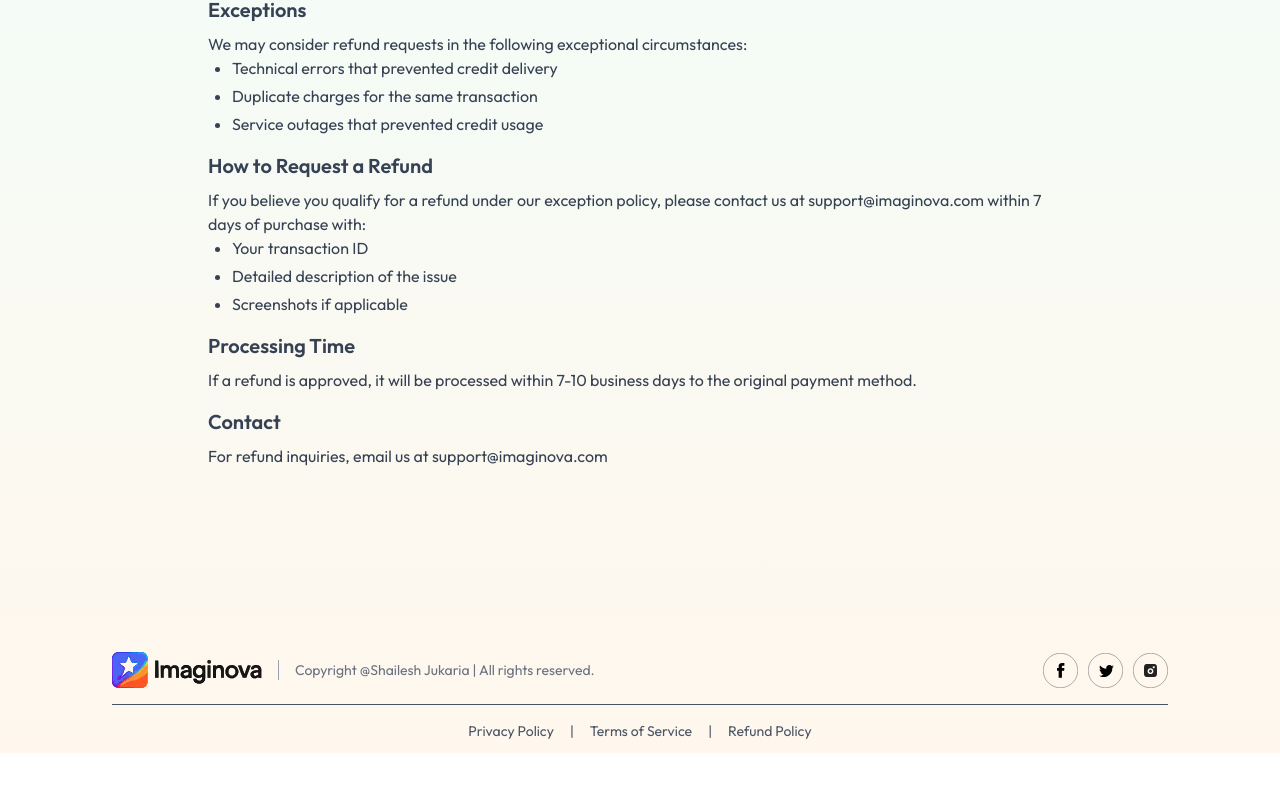
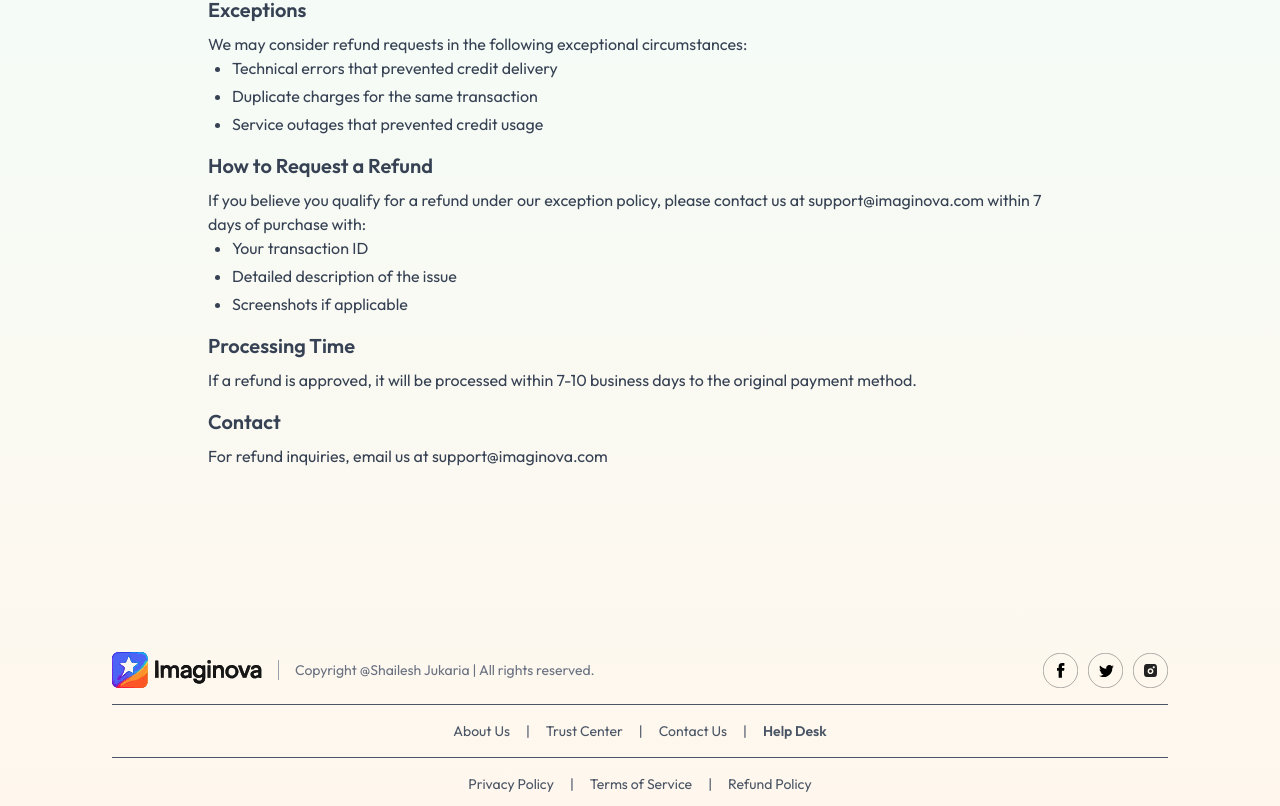
Before and after one commit to shaileshjukaria/Imaginova, a React (Vite) app in the folder client/: page /refund-policy in a window 1280 px wide. Shown: the part 310-1116 px from the top of the page. Before the commit the page ends 1063 px from the top, so only its background shows below. Built offline with nearby package versions, Linux system fonts and the light colour scheme; no server answers.

Commit message:
feat: Add Company Info and Help links to Footer component

```diff
--- a/client/src/App.jsx
+++ b/client/src/App.jsx
@@ -9,6 +9,8 @@ import PrivacyPolicy from './pages/PrivacyPolicy';
 import TermsOfService from './pages/TermsOfService';
 import RefundPolicy from './pages/RefundPolicy';
 import VerifyEmail from './pages/VerifyEmail';
+import CompanyInfo from './pages/CompanyInfo';
+import Helpdesk from './pages/Helpdesk';
 import Navbar from './components/Navbar';
 import Footer from './components/Footer';
 import Login from './components/Login';
@@ -29,6 +31,8 @@ const App = () => {
         <Route path='/result' element={<Result/>} />
         <Route path='/buycredit' element={<BuyCredit/>} />
         <Route path='/verify-email' element={<VerifyEmail/>} />
+        <Route path='/company-info' element={<CompanyInfo/>} />
+        <Route path='/helpdesk' element={<Helpdesk/>} />
         <Route path='/privacy-policy' element={<PrivacyPolicy/>} />
         <Route path='/terms-of-service' element={<TermsOfService/>} />
         <Route path='/refund-policy' element={<RefundPolicy/>} />
--- a/client/src/components/Footer.jsx
+++ b/client/src/components/Footer.jsx
@@ -26,7 +26,19 @@ const Footer = () => {
         </div>
       </div>
 
-      <div className='flex gap-4 text-sm text-gray-600 justify-center border-t pt-4'>
+      {/* Company Info & Help Links */}
+      <div className='flex flex-wrap gap-4 text-sm text-gray-600 justify-center border-t border-b py-4'>
+        <Link to='/company-info#about' className='hover:text-orange-500 cursor-pointer transition-colors'>About Us</Link>
+        <span>|</span>
+        <Link to='/company-info#trust' className='hover:text-orange-500 cursor-pointer transition-colors'>Trust Center</Link>
+        <span>|</span>
+        <Link to='/company-info#contact' className='hover:text-orange-500 cursor-pointer transition-colors'>Contact Us</Link>
+        <span>|</span>
+        <Link to='/helpdesk' className='hover:text-orange-500 cursor-pointer transition-colors font-semibold'>Help Desk</Link>
+      </div>
+
+      {/* Policy Links */}
+      <div className='flex gap-4 text-sm text-gray-600 justify-center'>
         <Link to='/privacy-policy' className='hover:text-gray-900 cursor-pointer'>Privacy Policy</Link>
         <span>|</span>
         <Link to='/terms-of-service' className='hover:text-gray-900 cursor-pointer'>Terms of Service</Link>
```
